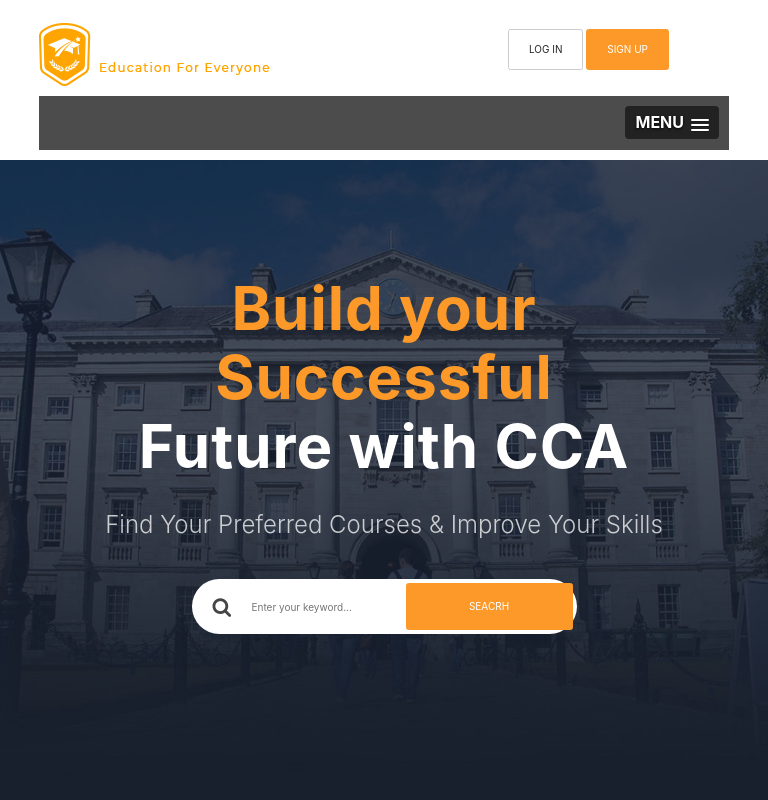
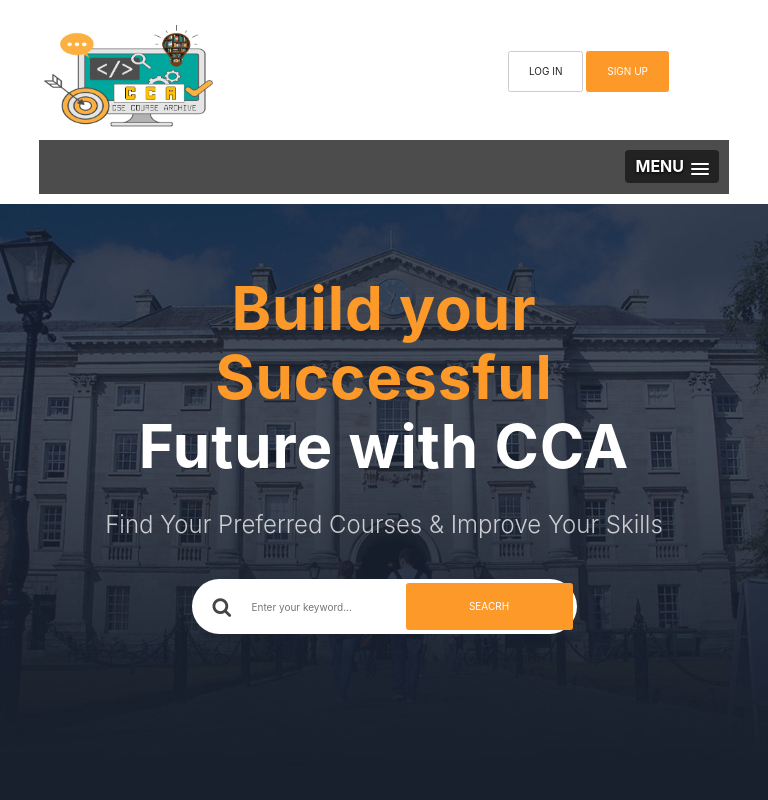
Before and after one commit to ahmedfoyez786/Project-CSE_Course_Archive, a website with bundled scripts: page theme/index.html in a window 768 px wide. Shown: the top 800 px of the page. Built offline with nearby package versions, Linux system fonts and the light colour scheme; a web font is replaced by a local one.

Commit message:
Customize Responsive

```diff
--- a/theme/assets/css/responsive.css
+++ b/theme/assets/css/responsive.css
@@ -184,12 +184,15 @@
     .pb--70 {
         padding-bottom: 50px;
     }
+    .res-logo {
+        width: 190px;
+    }
     /*Home One*/
     .header-bottom {
         padding-top: 20px;
     }
     .slicknav_btn {
-        margin-top: -58px;
+        margin-top: -82px;
     }
     .slider-area .owl-nav {
         display: none;
--- a/theme/index.html
+++ b/theme/index.html
@@ -42,7 +42,7 @@
                 <div class="row align-items-center">
                     <div class="col-lg-3 col-sm-6 d-block d-lg-none">
                         <div class="logo">
-                            <a href="index.html"><img src="assets/images/icon/logo.png" alt="logo"></a>
+                            <a href="index.html"><img class="res-logo" src="assets/images/rec-logo.png" alt="logo"></a>
                         </div>
                     </div>
                     <div class="col-lg-9 offset-lg-1 d-none d-lg-block">
```
